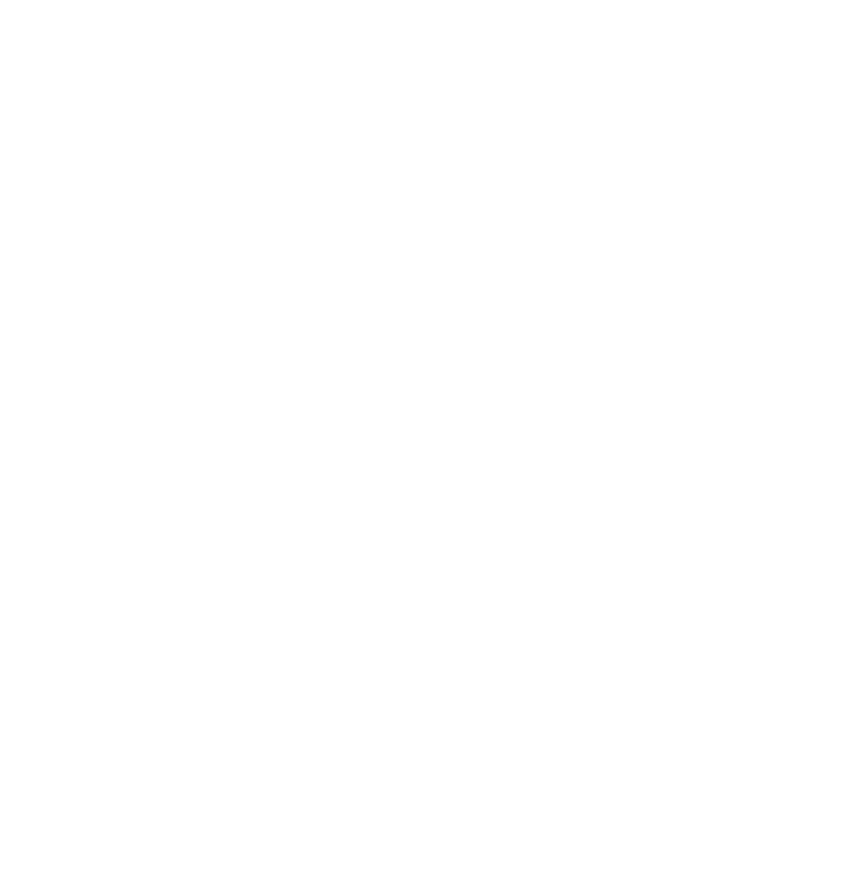
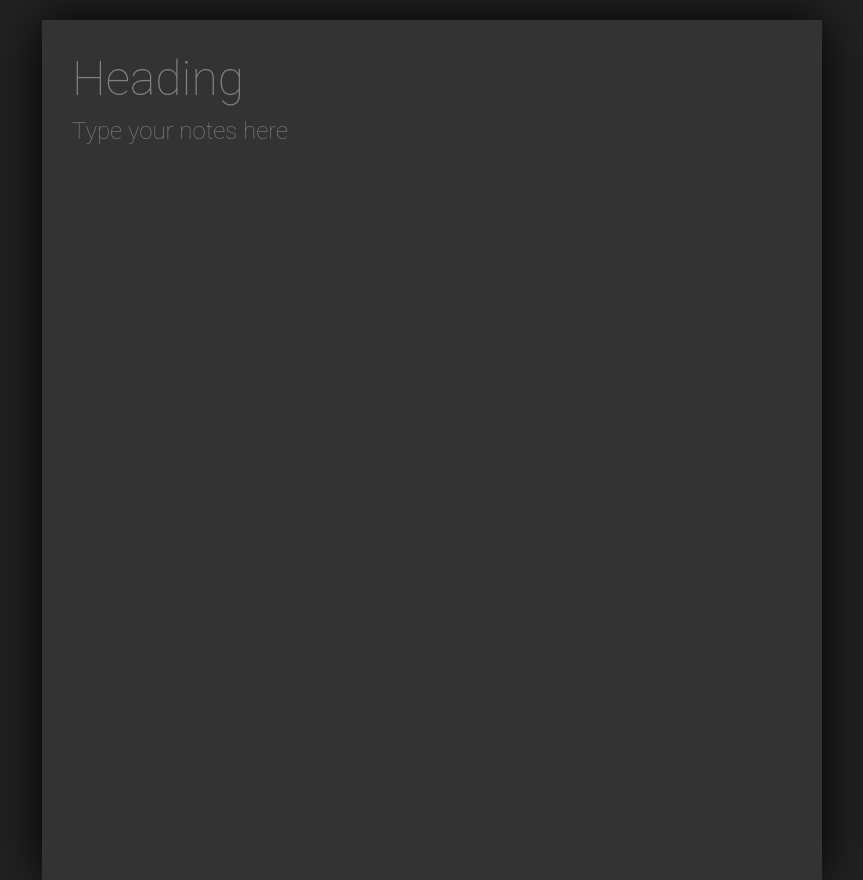
Before and after one commit to ewrobel3/TextEditor, a plain HTML site: page index.html in a window 1280 px wide. Shown: the whole page, without its empty margins (208-1071 px from the left). Before the commit the page ends 800 px from the top, so only its background shows below. Drawn offline with Linux system fonts and the light colour scheme.

Commit message:
Text boxes and styling

```diff
--- a/app.js
+++ b/app.js
@@ -0,0 +1,7 @@
+document.getElementById("heading").addEventListener("keydown", setHeader);
+
+function setHeader(e) {
+    if(e.key==="Enter") {
+        document.getElementById("content").focus();
+    }
+}
--- a/index.html
+++ b/index.html
@@ -7,8 +7,11 @@
         <link rel="stylesheet" href="style.css" />
     </head>
 
-    <div id="heading" contenteditable="true"></div>
-    <div id="content" contenteditable="true"></div>
+    <body>
+        <div id="heading" contenteditable="true" placeholder="Heading"></div>
+        <div id="content" contenteditable="true" placeholder="Type your notes here"></div>
 
-    <script src="app.js"></script>
+        <script src="app.js"></script>
+
+    </body>
 </html>
--- a/style.css
+++ b/style.css
@@ -0,0 +1,36 @@
+html {
+    font-family: "Roboto", sans-serif;
+    background-color: #222222;
+    height: 100%;
+  }
+
+  body {
+    color: #eeeeee;
+    background-color: #333333;
+    font-weight: 100;
+    max-width: 45em;
+    margin: 20px auto;
+    height: 100%;
+    padding: 30px;
+    box-shadow: 0px 0px 50px black;
+  }
+
+  div:focus {
+    outline: none;
+  }
+
+  #heading {
+    font-size: 48px;
+  }
+
+  #content {
+    padding-top: 10px;
+    font-size: 24px;
+  }
+
+  [contenteditable][placeholder]:empty:before {
+      content: attr(placeholder);
+      position: absolute;
+      color: gray;
+      background-color: transparent;
+  }
```
